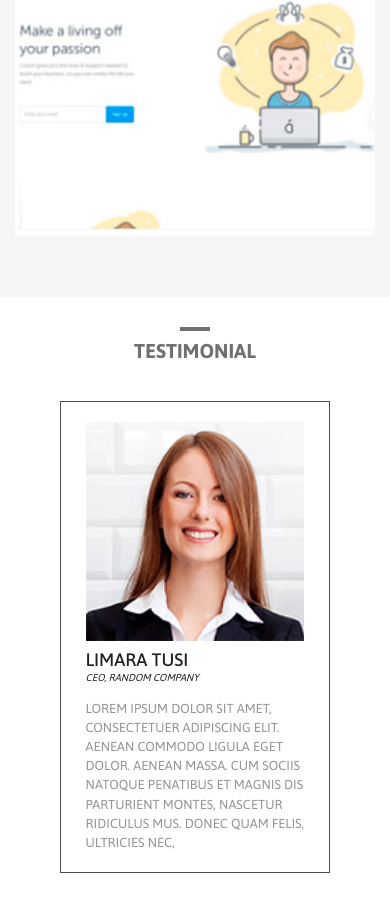
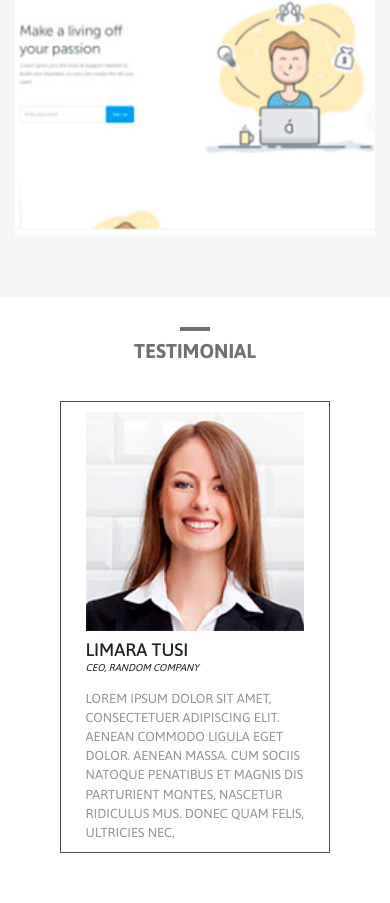
Before and after one commit to nahapet-github/luis, a plain HTML site: page index.html in a window 390 px wide. Shown: the part 4666-5569 px from the top of the page. Drawn offline with Linux system fonts and the light colour scheme.

Commit message:
reviews finish

```diff
--- a/scss/blocks/_reviews.scss
+++ b/scss/blocks/_reviews.scss
@@ -89,7 +89,7 @@
 @media (max-width: 576px) {
     .reviews {
         &__content {
-            padding: 20px 10px;
+            padding: 10px;
         }
     }
 }
```
Also changed, not shown: css/style.css.
